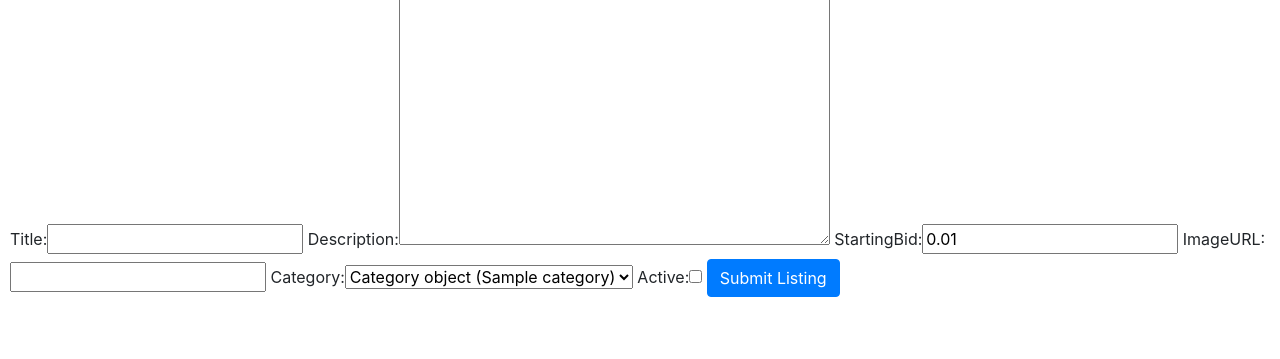
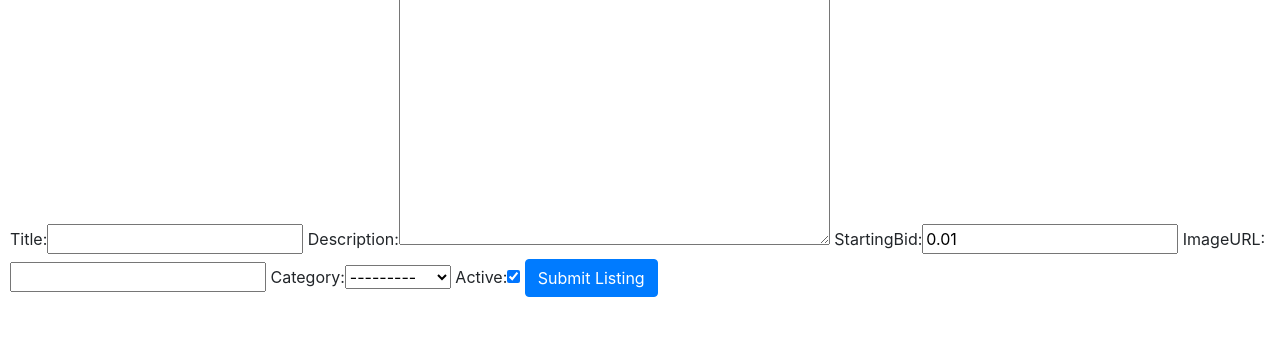
Before and after one commit to therochaexperience/cs50-django-auctions, a Django app: page /createListing in a window 1280 px wide. Shown: the part 210-569 px from the top of the page. Run offline with Django 3.2, Linux system fonts and the light colour scheme; a user stored in the database is signed in; tables that the repository leaves empty hold one stand-in row (values such as "Sample post"); some libraries are stand-ins or nearby versions.

Commit message:
Deleted Categories model and category_handler. Moved categories back to Listing Model with textchoices. Populated database with test listings. Need to create dictionary from model. Create admin interface. Beautify front end.

```diff
--- a/auctions/models.py
+++ b/auctions/models.py
@@ -6,15 +6,6 @@ from django.utils import timezone
 
 class User(AbstractUser):
     watchList = models.ManyToManyField('Listing')
-
-class Category(models.Model):
-    name = models.CharField(max_length=25, primary_key=True) #, unique=True
-    created_at = models.DateTimeField(auto_now_add=True)
-
-    @classmethod # DRY?
-    def create(cls, name):
-        category = cls(name = name)
-        return category
 
 class Listing(models.Model):
     title = models.CharField(max_length=50)
@@ -32,15 +23,14 @@ class Listing(models.Model):
         validators=[MinValueValidator(Decimal('0.01'))]
     )
     imageURL = models.URLField()
-    category = models.ForeignKey(
-        Category,
-        on_delete=models.CASCADE,
-        related_name="listings",
-        default='0'
-    )
+
+    CategoryType = models.TextChoices('CategoryType',
+    'Books Computers Electronics Events Food Games Home Outdoors RANDOM')
+    category = models.CharField(max_length=25, choices=CategoryType.choices)
+
     created_at = models.DateTimeField(auto_now_add=True)
     updated_at = models.DateTimeField(auto_now=True)
-    active = models.BooleanField(default=False)
+    active = models.BooleanField(default=True)
     #dateTimeEndListing = models.DateTimeField() # change to durationfield?; add to createListing form
     owner = models.ForeignKey(
         User,
@@ -52,7 +42,7 @@ class Listing(models.Model):
         return f"Listing {self.id}: {self.title} by User: {self.owner}"
 
     @classmethod # DRY?
-    def create(cls, title, description, startingBid, currentBid, imageURL, category, userID):
+    def create(cls, title, description, startingBid, currentBid, imageURL, category, userID, active):
         listing = cls(
             title=title,
             description=description,
@@ -60,7 +50,8 @@ class Listing(models.Model):
             currentBid=currentBid,
             imageURL=imageURL,
             category=category,
-            owner=userID)
+            owner=userID,
+            active=active)
         return listing
 
 class Bid(models.Model):
--- a/auctions/views.py
+++ b/auctions/views.py
@@ -8,7 +8,7 @@ from django.http import Http404
 from django.forms.models import model_to_dict
 from django.core.exceptions import ObjectDoesNotExist
 
-from .models import User, Listing, Bid, Comment, Category
+from .models import User, Listing, Bid, Comment
 from .forms import ListingForm, BidForm, CommentForm
 
 # Views allowing anonymous users
@@ -72,13 +72,13 @@ def logout_view(request):
     logout(request)
     return HttpResponseRedirect(reverse("index"))
 
-def category_handler(category):
-    try:
-        c = Category.objects.get(name=category)
-    except:
-        c = Category.create(name="category")
-        c.save()
-    return c
+# def category_handler(category):
+#     try:
+#         c = Category.objects.get(name=category)
+#     except:
+#         c = Category.create(name="category")
+#         c.save()
+#     return c
 
 @login_required
 def createListing(request):
@@ -92,8 +92,9 @@ def createListing(request):
                 startingBid=data['startingBid'],
                 currentBid=data['startingBid'], # currentBid starts at startingBid; foreign key to bids table?
                 imageURL=data['imageURL'],
-                category=category_handler('category'),
-                userID=User.objects.get(pk=request.user.id)
+                category=data['category'],
+                userID=User.objects.get(pk=request.user.id),
+                active=data['active']
             )
             listing.save()
             return HttpResponseRedirect(reverse("viewListing", args=[listing.id]))
@@ -108,7 +109,7 @@ def createListing(request):
 @login_required
 def updateListing(request, listingID):
     listing = Listing.objects.get(pk=listingID)
-    if request.user.id == listing.owner.id and listing.active:
+    if request.user.id == listing.owner.id: #and listing.active: ###################
         if request.method == "POST":
             form = ListingForm(request.POST)
             if form.is_valid():
@@ -117,7 +118,7 @@ def updateListing(request, listingID):
                 listing.description=data['description']
                 listing.startingBid=data['startingBid']
                 listing.imageURL=data['imageURL']
-                listing.category=category_handler('category')
+                listing.category=data['category']
                 listing.active=data['active']
                 listing.save()
                 return HttpResponseRedirect(reverse("viewListing", args=[listing.id]))
@@ -157,6 +158,7 @@ def viewListing(request, listingID):
                 pass
     else: # Listing not active
         context["message"] = getWinner(listing)
+        context["owner"] = True      ############################################################################
     return render(request, "auctions/listing.html", context)
 
 def getWinner(listing):
@@ -200,7 +202,9 @@ def submitBid(request, listingID):
         "on_watchList": True if request.user.watchList.filter(pk=listingID).count() > 0 else False,
         "bids": listing.bids_on_listing.all(),
         "bidForm": bidForm,
-        "message": "Invalid bid"
+        "message": "Invalid bid",
+        "comments": listing.comments_on_listing.all(),
+        "commentForm": CommentForm()
     })
 
 @login_required
@@ -229,7 +233,8 @@ def view_watchList(request):
 @login_required
 def categories(request):
     # https://docs.djangoproject.com/en/3.1/ref/models/querysets/#order-by
-    categories = list(Listing.objects.values('category'))
+    categories = Listing.objects.values('id','category')
+    print(categories)
     return render(request, "auctions/categories.html", {
         "categories": sorted(categories, key = lambda i: i['category'])
     })
```
Also changed, not shown: auctions/migrations/0001_initial.py, auctions/static/auctions/styles.css (line endings or trailing spaces), db.sqlite3.
